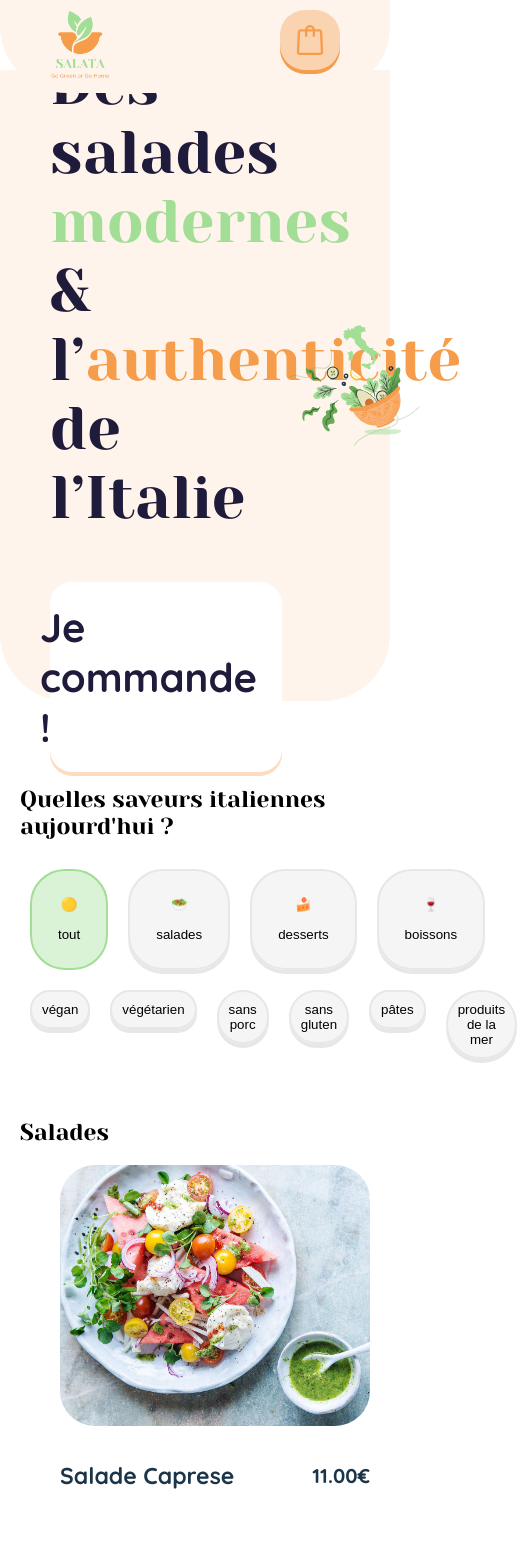
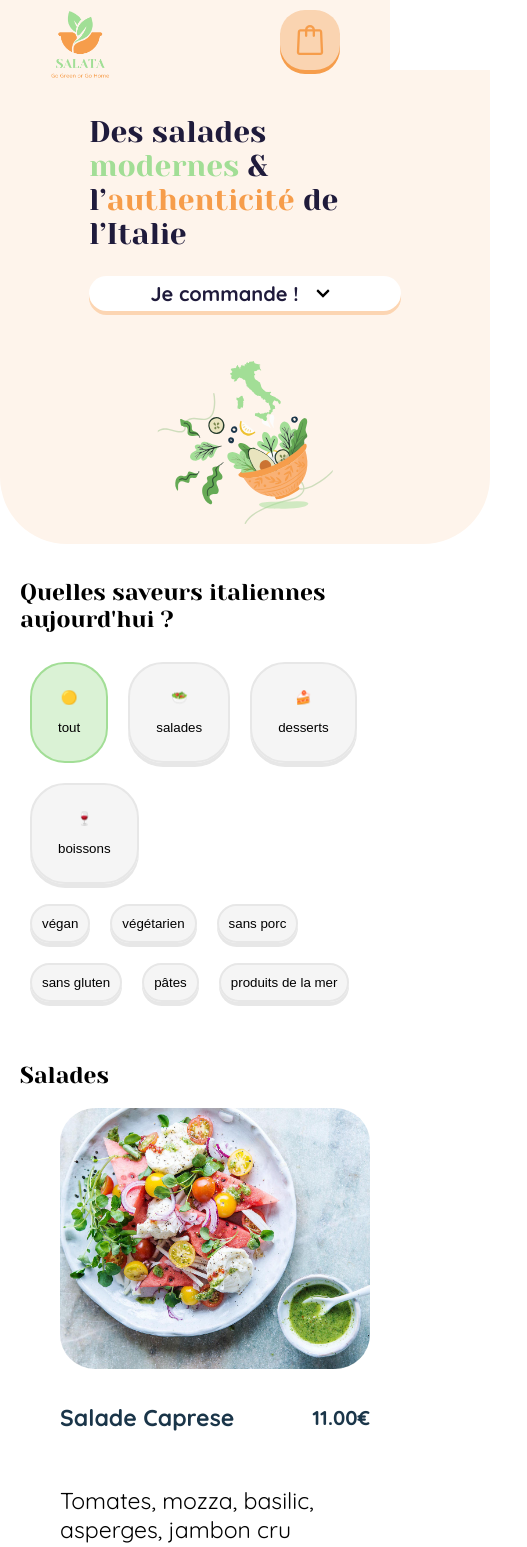
Before and after one commit to ALJURDY/SALATA, a React (Create React App) app: page / in a window 390 px wide. Shown: the top 1547 px of the page, 527 px wide, since content can reach past the window. Built offline with nearby package versions, Linux system fonts and the light colour scheme.

Commit message:
[CREATE] responsive display

```diff
--- a/src/components/FilterBar/FilterBar.module.css
+++ b/src/components/FilterBar/FilterBar.module.css
@@ -1,12 +1,19 @@
 .FilterBarFlex{
     display: flex;
+    flex-wrap: wrap;
     flex-direction: row;
     justify-content: flex-start;
     align-items: flex-start;
 }
 
-.FilterBarButton{
+.FilterBarButtonCategory{
     padding: 10px;
+    display: flex;
+}
+
+.FilterBarButtonDiet{
+    padding: 10px;
+    display: flex;
 }
 
 .FilterBarH2{
@@ -19,3 +26,9 @@
     margin-top: -220px;
     margin-bottom: 50px;
 }
+
+@media (max-width:542px){
+    .FilterBarH2{
+        height: 100px;
+    }
+}
--- a/src/components/FilterBar/FilterBar.tsx
+++ b/src/components/FilterBar/FilterBar.tsx
@@ -62,7 +62,7 @@ const FilterBar: React.FC<FilterBarProps> = ({ setSelectedCategory, activeCatego
       <h2 className={style.FilterBarH2}>Quelles saveurs italiennes aujourd'hui ?</h2>
       <div className={style.FilterBarFlex}>
         {CATEGORY.map((cat) => (
-          <div className={style.FilterBarButton} key={cat.name}>
+          <div className={style.FilterBarButtonCategory} key={cat.name}>
             <FilterButton
               icategory={cat.name}
               icone={cat.icone}
@@ -76,7 +76,7 @@ const FilterBar: React.FC<FilterBarProps> = ({ setSelectedCategory, activeCatego
       </div>
       <div className={style.FilterBarFlex}>
         {dietTypes.map((diet, index) => (
-          <div className={style.FilterBarButton} key={index}>
+          <div className={style.FilterBarButtonDiet} key={index}>
             <FilterButton
               idiet={diet}
               isActive={isDietActive.includes(diet)}
--- a/src/components/FilterButton/FilterButton.tsx
+++ b/src/components/FilterButton/FilterButton.tsx
@@ -1,4 +1,3 @@
-import React, { useState } from "react";
 import style from "./FilterButton.module.css";
 
 interface FilterButtonProps {
--- a/src/components/Header/Header.module.css
+++ b/src/components/Header/Header.module.css
@@ -74,6 +74,10 @@
     font-size: 12px;
     bottom: 30px;
   }
+
+  .header{
+    border-radius: 0;
+  }
 }
 
 @media (max-width: 320px) {
--- a/src/components/Hero/Hero.module.css
+++ b/src/components/Hero/Hero.module.css
@@ -4,7 +4,7 @@
     display: flex;
     justify-content: space-between;
     align-items: center;
-    height: 70vh;
+    height: 100vh;
     background-color: #FEF4EB;
     border-radius: 0 0 67px 67px;
     padding: 20px 50px;
@@ -46,6 +46,60 @@
 
 
 .HeroSection{
-    font-size: 40px;
+    font-size: clamp(20px, 4vw, 40px);
     width: 80%;
 }
+
+
+@media (max-width:1245px){
+    .HeroCommande{
+        padding: 5px;
+    }
+
+
+}
+
+@media (max-width:820px){
+    .HeroCommande{
+        padding: 5px;
+    }
+
+    .HeroMain{
+        display: flex;
+        flex-direction: column;
+        height: 100%;
+        min-width: 100%;
+    }
+
+    .HeroImghome{
+        width: 50%;
+        margin-top: 50px;
+    }
+
+    .HeroFlecheSvg{
+        width: 27px;
+        height: 33px;
+        padding: 5px 6px 0 15px;
+    }
+}
+
+@media (max-width:693px){
+    .HeroFlecheSvg{
+        width: 27px;
+        height: 22px;
+        padding: 5px 6px 0 15px;
+    }
+}
+
+@media (max-width:435px){
+    .HeroFlecheSvg{
+        width: 20px;
+        height: 15px;
+        padding: 5px 6px 0 15px;
+    }
+
+    .HeroMain{
+        height: 100%;
+        width: 100%;
+    }
+}
--- a/src/components/ProductCard/ProductCard.tsx
+++ b/src/components/ProductCard/ProductCard.tsx
@@ -20,7 +20,6 @@ const ProductCard = (props: ProductCardProps) => {
             <NavLink to={`/products/${id}`} className={style.ProductCardId}>
             <article className={style.ProductCardWidth}>
                 {/* Image du produit */}
-
                <img className={style.ProductCardImages} src={img.src} alt={img.alt} />
                 {/* Nom du produit et son prix */}
                 <div className={style.ProductCardTitle}>
--- a/src/components/ProductList/ProductList.tsx
+++ b/src/components/ProductList/ProductList.tsx
@@ -1,4 +1,3 @@
-import React from "react";
 import { IProduct, PRODUCTS, ProductCategoryType, DietType } from "../../mocks/products";
 import ProductCard from "../ProductCard/ProductCard";
 import style from "./ProductList.module.css";
--- a/src/pages/ErrorPage/ErrorPage.tsx
+++ b/src/pages/ErrorPage/ErrorPage.tsx
@@ -17,7 +17,7 @@ const ErrorPage = () => {
         };
         return (
             <>
-                <Header/>
+                <Header />
 
                 <main className={style.ErrorPageSection}>
                     <div className={style.ErrorPageFlex}>
@@ -25,13 +25,13 @@ const ErrorPage = () => {
                         <div className={style.ErrorPageBloc}>
                             <h1 className={style.ErrorPageH1}> {error.status} </h1>
                             <p className={style.ErrorPageTexte}> Fausse route ! Cette page n’existe pas</p>
-               <NavButton navigate={backToHome} buttonText="Retour à la page principale"/>
+                            <NavButton navigate={backToHome} buttonText="Retour à la page principale" />
                         </div>
                         <img className={style.ErrorPageImghome} src="/assets/homepage/salata-hero.svg" alt="" />
                     </div>
 
                 </main>
-            <Footer/>
+                <Footer />
             </>
         )
 
--- a/src/pages/HomePage/HomePage.tsx
+++ b/src/pages/HomePage/HomePage.tsx
@@ -1,6 +1,6 @@
-import React, { useState } from "react";
+import { useState } from "react";
 import Hero from "../../components/Hero/Hero";
-import { DietType, PRODUCTS } from "../../mocks/products";
+import { DietType } from "../../mocks/products";
 import FilterBar from "../../components/FilterBar/FilterBar";
 import ProductList from "../../components/ProductList/ProductList";
 
```
Lines whose indentation alone changed are shown as unchanged.
